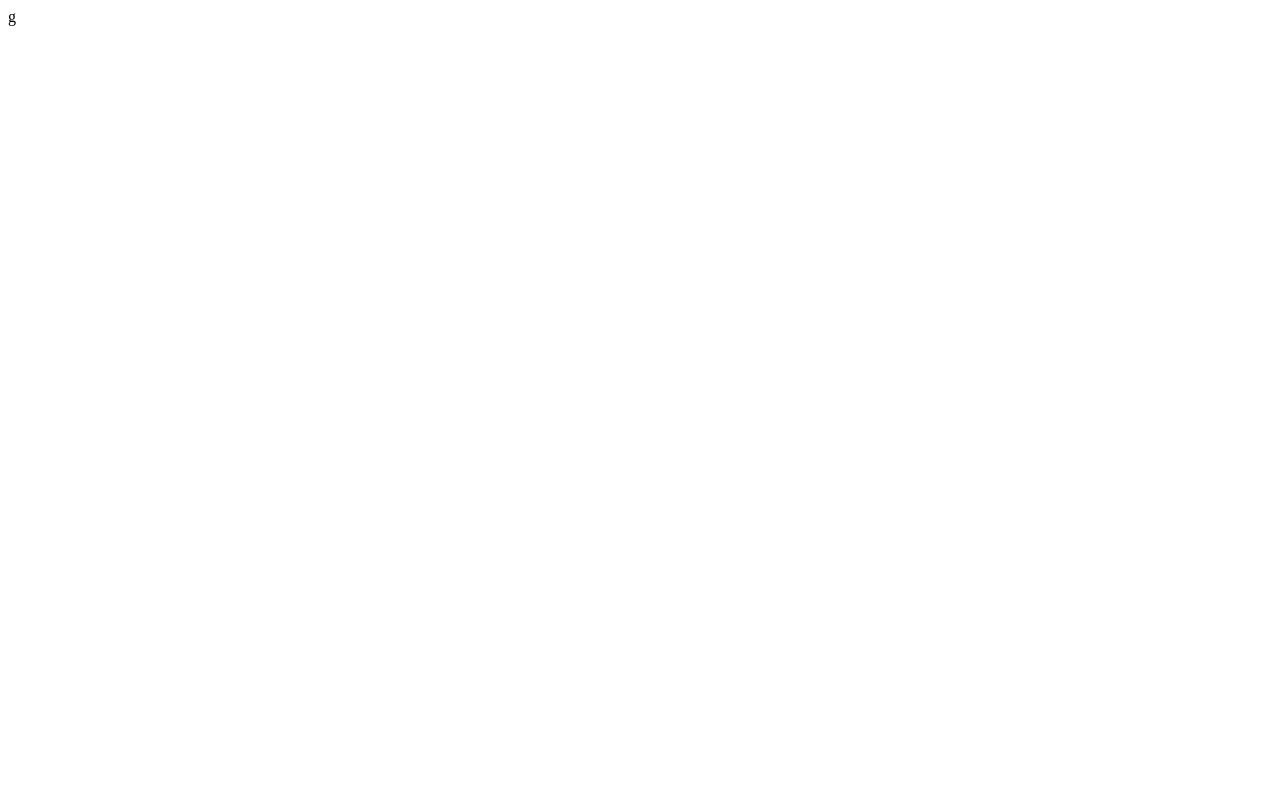
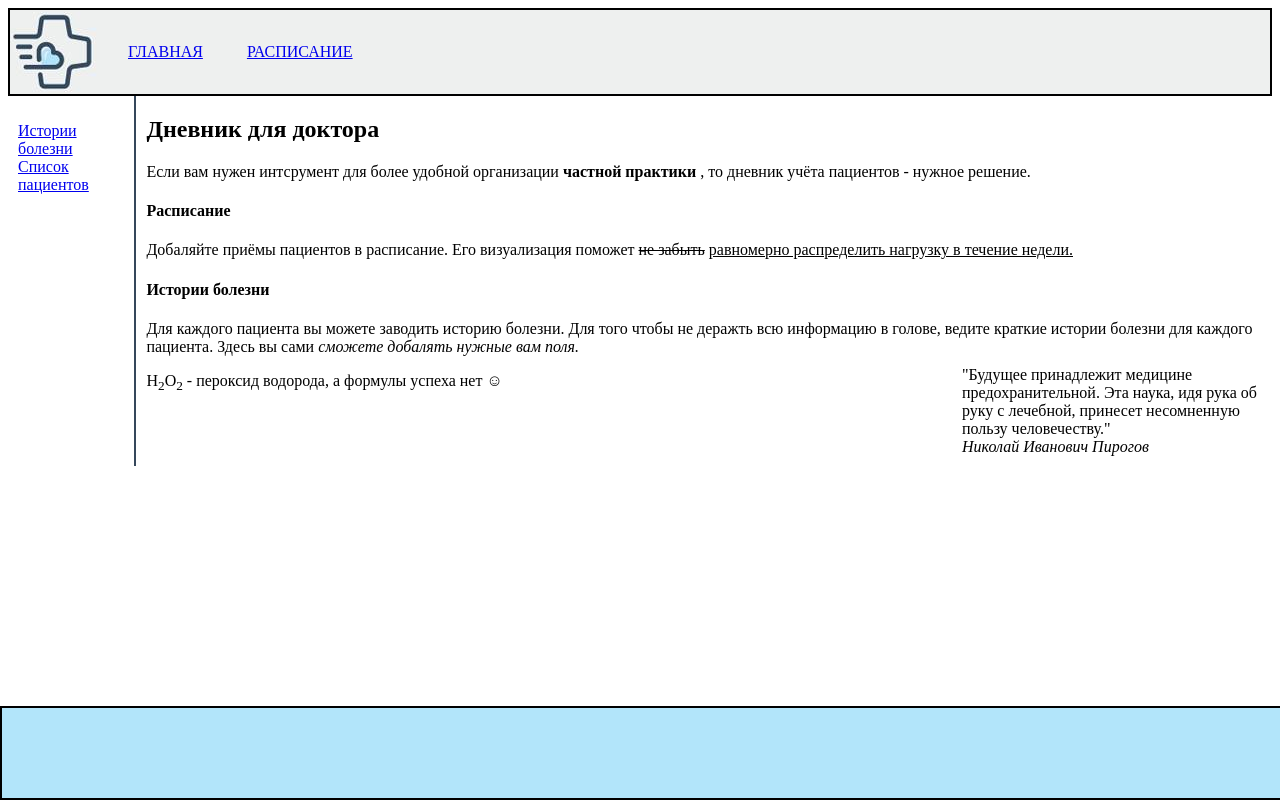
Before and after one commit to rorpo99/Web-programming, a plain HTML site: page index.html in a window 1280 px wide. Drawn offline with Linux system fonts and the light colour scheme.

Commit message:
feat: update index.html

```diff
--- a/index.html
+++ b/index.html
@@ -1,12 +1,80 @@
 <!DOCTYPE html>
+
 <html lang="ru">
+
 <head>
     <meta charset="UTF-8">
-    <title></title>
+    <meta name="keywords" , content="дневник, журнал, врачебный, учёт, пацинетов">
+    <title>Дневник пациентов</title>
+    <link rel="stylesheet" type="text/css" href="styles/style.css">
+    <link rel="stylesheet"
+          href="https://fonts.googleapis.com/css?family=Tangerine">
 </head>
+
 <body>
     <header>
-        g
+        <img src="/images/logo.png" alt="logotype">
+        <nav>
+            <ul class="navigation_bar">
+                <li>
+                    <a href="index.html">Главная</a>
+                </li>
+                <li>
+                    <a href="index.html">Расписание</a>
+                </li>
+            </ul>
+        </nav>
     </header>
+    <main class>
+        <aside class="menu">
+            <ul>
+                <li>
+                    <a href="index.html">Истории болезни</a>
+                </li>
+                <li>
+                    <a href="index.html">Список пациентов</a>
+                </li>
+            </ul>
+        </aside>
+        <div id="main_content">
+            <article>
+                <section>
+                    <p>
+                    <h2> Дневник для доктора</h2>
+                    Если вам нужен интсрумент для более удобной организации <strong>частной практики </strong> ,
+                    то дневник учёта пациентов - нужное решение.
+
+                    <p>
+                        <h4>Расписание</h4>
+                    Добаляйте приёмы пациентов в расписание.
+                    Его визуализация поможет <del>не забыть</del> <ins>равномерно распределить нагрузку в течение недели.</ins>
+                    </p>
+
+                    <p>
+                    <h4>Истории болезни</h4>
+                    Для каждого пациента вы можете заводить историю болезни.
+                    Для того чтобы не деражть всю информацию в голове, ведите краткие истории болезни для каждого пациента.
+                    Здесь вы сами <em>сможете добалять нужные вам поля.</em> <br>
+
+                    <aside>
+                        "Будущее принадлежит медицине предохранительной. Эта наука, идя рука об руку с лечебной, принесет несомненную пользу человечеству."
+                        <br>
+                        <em> Николай Иванович Пирогов </em>
+                    </aside>
+
+                    <p>
+                        H<sub>2</sub>O<sub>2</sub> - пероксид водорода, а формулы успеха нет &#9786;
+
+                    </p>
+
+                </section>
+            </article>
+        </div>
+    </main>
+    <footer class="footers">
+        <p>
+        </p>
+    </footer>
 </body>
+
 </html>
```
